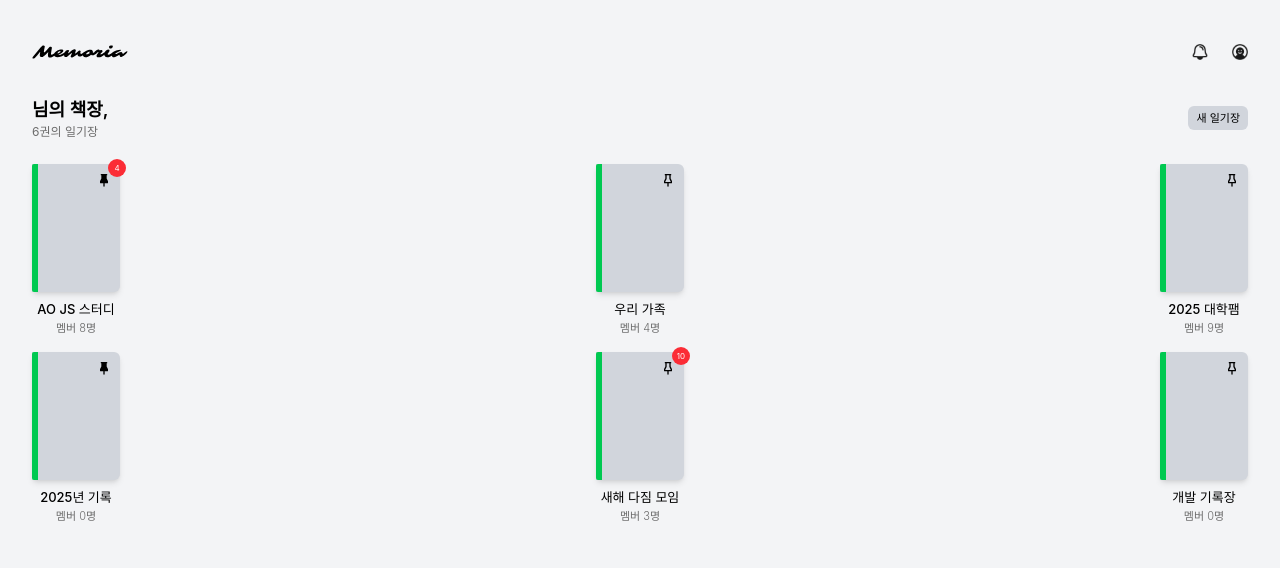
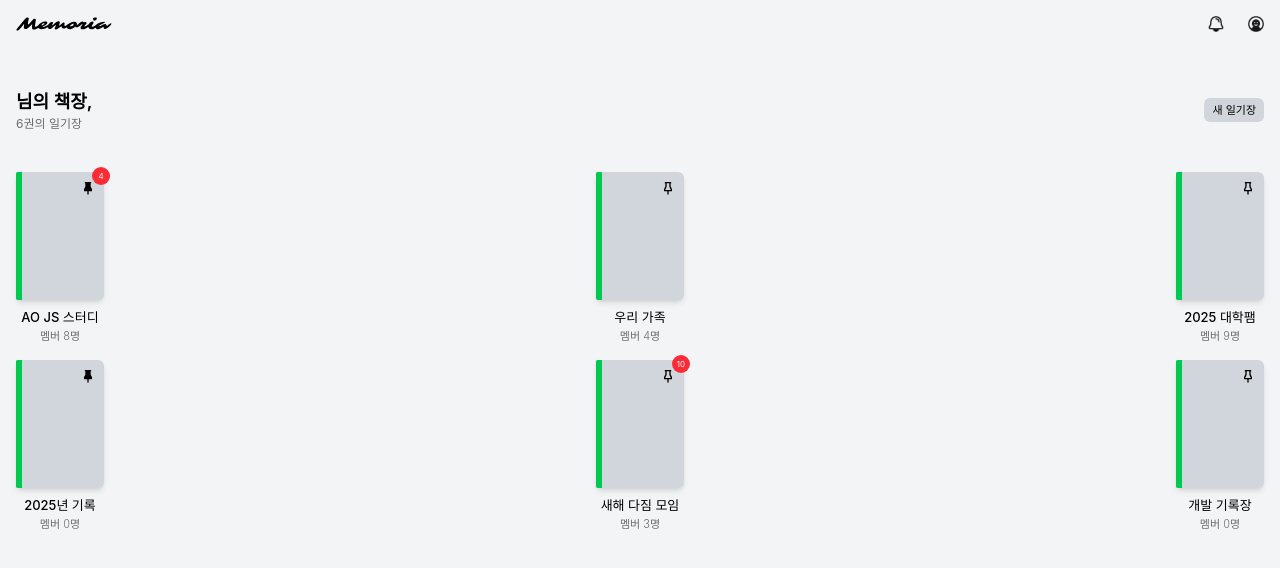
Before and after one commit to Capstone-Memoria/Memoria-Front, a React (Vite) app: page /main in a window 1280 px wide. Shown: the top 568 px of the page. Built offline with nearby package versions, Linux system fonts and the light colour scheme; sample sign-in values are in the browser's storage; a web font is replaced by a local one.

Commit message:
feat: 페이지 컴포넌트 구조 개선 및 기본 헤더 추가

```diff
--- a/src/App.tsx
+++ b/src/App.tsx
@@ -21,7 +21,7 @@ function App() {
   return (
     <SwitchTransition mode={"out-in"}>
       <CSSTransition
-        key={location.pathname}
+        key={`${location.pathname}-${currentRouting}`}
         classNames={"scale"}
         timeout={300}
         unmountOnExit
--- a/src/components/base/Header.tsx
+++ b/src/components/layout/DefaultHeader.tsx
@@ -1,16 +1,16 @@
 import BellIcon from "@/assets/images/BellIcon.svg";
 import MemoriaLogo from "@/assets/images/MemoriaLogo.svg";
 import ProflieIcon from "@/assets/images/ProfileIcon.svg";
-import { cn } from "@/lib/utils/className";
 import { HTMLAttributes } from "react";
 import { IoMdArrowBack } from "react-icons/io";
 import { useNavigate } from "react-router-dom";
+import Page from "../page/Page";
 
 interface HeaderProps extends HTMLAttributes<HTMLDivElement> {
   logoType?: "default" | "back";
 }
 
-const Header: React.FC<HeaderProps> = ({ logoType, ...props }) => {
+const DefaultHeader: React.FC<HeaderProps> = ({ logoType, ...props }) => {
   /* Properties */
   const navigate = useNavigate();
 
@@ -19,12 +19,9 @@ const Header: React.FC<HeaderProps> = ({ logoType, ...props }) => {
     navigate(-1);
   };
   return (
-    <div
-      {...props}
-      className={cn("flex justify-between items-center h-10", props.className)}
-    >
+    <Page.Header {...props}>
       {logoType === "back" ? (
-        <div className={"bg-white border border-gray-200 p-2 rounded-2xl"}>
+        <div className={""}>
           <IoMdArrowBack className={"text-2xl"} onClick={handleBack} />
         </div>
       ) : undefined}
@@ -47,8 +44,8 @@ const Header: React.FC<HeaderProps> = ({ logoType, ...props }) => {
           }}
         />
       </div>
-    </div>
+    </Page.Header>
   );
 };
 
-export default Header;
+export default DefaultHeader;
--- /dev/null
+++ b/src/components/page/Page.tsx
@@ -0,0 +1,49 @@
+import { cn } from "@/lib/utils/className";
+import React, { HTMLAttributes } from "react";
+
+type PageContainerProps = HTMLAttributes<HTMLDivElement>;
+
+const Container: React.FC<PageContainerProps> = ({ ...props }) => {
+  return <div {...props} className={cn("", props.className)} />;
+};
+
+const Header: React.FC<HTMLAttributes<HTMLDivElement>> = ({ ...props }) => {
+  return (
+    <div
+      {...props}
+      className={cn(
+        "flex justify-between items-center min-h-12 px-4",
+        props.className
+      )}
+    >
+      {props.children}
+    </div>
+  );
+};
+
+const Content: React.FC<HTMLAttributes<HTMLDivElement>> = ({ ...props }) => {
+  return (
+    <div
+      {...props}
+      className={cn("flex flex-col gap-4 px-4 py-4", props.className)}
+    >
+      {props.children}
+    </div>
+  );
+};
+
+const Footer: React.FC<HTMLAttributes<HTMLDivElement>> = ({ ...props }) => {
+  return (
+    <div
+      {...props}
+      className={cn("flex justify-end items-center", props.className)}
+    />
+  );
+};
+
+export default {
+  Header,
+  Content,
+  Footer,
+  Container,
+};
--- a/src/components/page/PageContainer.tsx
+++ /dev/null
@@ -1,10 +0,0 @@
-import { cn } from "@/lib/utils/className";
-import React, { HTMLAttributes } from "react";
-
-type PageContainerProps = HTMLAttributes<HTMLDivElement>;
-
-const PageContainer: React.FC<PageContainerProps> = ({ ...props }) => {
-  return <div {...props} className={cn("px-8 pt-8", props.className)} />;
-};
-
-export default PageContainer;
--- /dev/null
+++ b/src/features/diary/pages/ViewDiaryPage.tsx
@@ -0,0 +1,13 @@
+import Page from "@/components/page/Page";
+
+const ViewDiaryPage = () => {
+  return (
+    <Page.Container>
+      <Page.Header>Test Header</Page.Header>
+      <Page.Content>PageContent</Page.Content>
+      <Page.Footer>Footer</Page.Footer>
+    </Page.Container>
+  );
+};
+
+export default ViewDiaryPage;
--- a/src/features/error/pages/ErrorPage.tsx
+++ b/src/features/error/pages/ErrorPage.tsx
@@ -1,5 +1,5 @@
 import Button from "@/components/base/Button";
-import PageContainer from "@/components/page/PageContainer";
+import Page from "@/components/page/Page";
 import { ReactNode } from "react";
 import {
   FaBug,
@@ -42,7 +42,7 @@ const ErrorPage = ({ defaultErrorCode = "500" }: ErrorPageProps) => {
   };
 
   return (
-    <PageContainer>
+    <Page.Container>
       <div className={"flex flex-col items-center justify-center mt-32"}>
         <div className={"text-6xl"}>
           {errorIcons[code] || <FaExclamationTriangle className={" mb-4"} />}
@@ -60,7 +60,7 @@ const ErrorPage = ({ defaultErrorCode = "500" }: ErrorPageProps) => {
           </Button>
         </div>
       </div>
-    </PageContainer>
+    </Page.Container>
   );
 };
 
--- a/src/features/login/pages/RegisterPage.tsx
+++ b/src/features/login/pages/RegisterPage.tsx
@@ -2,8 +2,7 @@ import api from "@/api";
 import MemoriaLogo from "@/assets/images/MemoriaLogo.svg";
 import Button from "@/components/base/Button";
 import Input from "@/components/base/Input";
-import PageContainer from "@/components/page/PageContainer";
-import { cn } from "@/lib/utils/className";
+import Page from "@/components/page/Page";
 import { useMutation } from "@tanstack/react-query";
 import { useState } from "react";
 import { IoMdArrowBack } from "react-icons/io";
@@ -58,7 +57,8 @@ const RegisterPage = () => {
   };
 
   return (
-    <PageContainer className={cn("h-full flex flex-col px-6 pb-6")}>
+    <Page.Container>
+      <Page.Header>
         <div>
           <IoMdArrowBack
             className={"text-xl"}
@@ -67,6 +67,8 @@ const RegisterPage = () => {
             }}
           />
         </div>
+      </Page.Header>
+      <Page.Content>
         <div>
           <img
             src={MemoriaLogo}
@@ -126,7 +128,8 @@ const RegisterPage = () => {
         <Button size={"xl"} onClick={handleRegister}>
           {isPending ? "처리중.." : "회원가입 하기"}
         </Button>
-    </PageContainer>
+      </Page.Content>
+    </Page.Container>
   );
 };
 
--- a/src/features/main/pages/MainPage.tsx
+++ b/src/features/main/pages/MainPage.tsx
@@ -1,7 +1,7 @@
 import Button from "@/components/base/Button";
-import Header from "@/components/base/Header";
 import Diary from "@/components/diary/Diary";
-import PageContainer from "@/components/page/PageContainer";
+import DefaultHeader from "@/components/layout/DefaultHeader";
+import Page from "@/components/page/Page";
 import { useAuthStore } from "@/stores/AuthenticationStore";
 import { useNavigate } from "react-router-dom";
 
@@ -61,8 +61,9 @@ const MainPage = () => {
   const navigate = useNavigate();
 
   return (
-    <PageContainer>
-      <Header />
+    <Page.Container>
+      <DefaultHeader />
+      <Page.Content>
         <div className={"my-6 flex items-center justify-between"}>
           <div>
             <p className={"font-semibold text-lg"}>
@@ -91,7 +92,8 @@ const MainPage = () => {
             />
           ))}
         </div>
-    </PageContainer>
+      </Page.Content>
+    </Page.Container>
   );
 };
 
--- a/src/features/profile/pages/ProfilePage.tsx
+++ b/src/features/profile/pages/ProfilePage.tsx
@@ -1,9 +1,9 @@
 import api from "@/api";
 import Button from "@/components/base/Button";
 import Card from "@/components/base/Card";
-import Header from "@/components/base/Header";
 import Input from "@/components/base/Input";
-import PageContainer from "@/components/page/PageContainer";
+import Header from "@/components/layout/DefaultHeader";
+import Page from "@/components/page/Page";
 import { useAuthStore } from "@/stores/AuthenticationStore";
 import { useMutation } from "@tanstack/react-query";
 import { useState } from "react";
@@ -98,12 +98,11 @@ const ProfilePage = () => {
     setPasswordError("");
   };
 
-  // 카드 스타일 공통 클래스
-
   return (
-    <PageContainer>
+    <Page.Container>
       <Header logoType={"back"} />
-      <div className={"mt-5 flex flex-col gap-5"}>
+      <Page.Content>
+        <div className={" flex flex-col gap-5"}>
           {/* 사용자 정보 카드 */}
           <Card>
             <h2 className={"text-lg font-medium mb-4"}>사용자 정보</h2>
@@ -114,7 +113,7 @@ const ProfilePage = () => {
               </div>
               <div className={"flex justify-between items-center"}>
                 <span className={"text-gray-500"}>이메일</span>
-              <span>{authStore.context!.user!.email}</span>
+                <span>{authStore.context?.user?.email}</span>
               </div>
             </div>
             <div className={"mt-4"}>
@@ -233,7 +232,8 @@ const ProfilePage = () => {
             )}
           </Card>
         </div>
-    </PageContainer>
+      </Page.Content>
+    </Page.Container>
   );
 };
 
```
Lines whose indentation alone changed are shown as unchanged.
